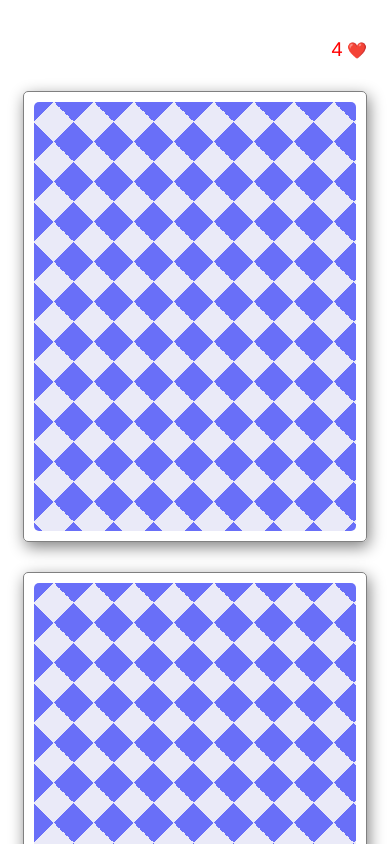
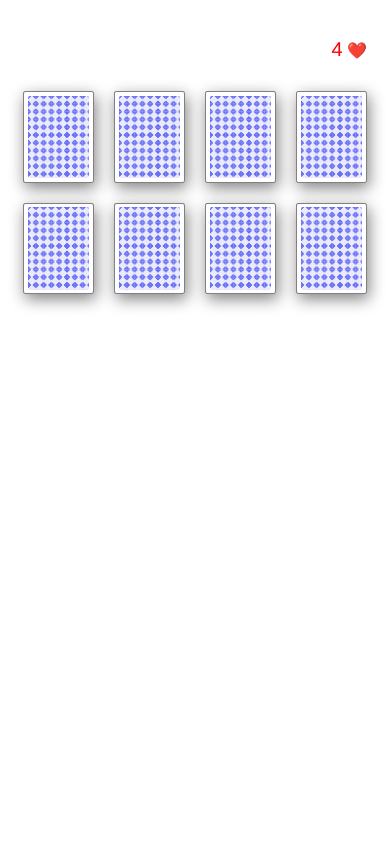
Before and after one commit to DavidEspinola/card-pair-game, a Vue app: page / in a window 390 px wide. Shown: the top 844 px of the page. Built offline with nearby package versions, Linux system fonts and the light colour scheme.

Commit message:
Responsive cards and emojis

```diff
--- a/src/components/Card/CardComponent.vue
+++ b/src/components/Card/CardComponent.vue
@@ -7,7 +7,11 @@ defineProps<{ card: Card }>()
 
 <template>
   <a href="" class="card">
-    <span v-if="card.isVisible" class="emoji" v-html="card.emoji"></span>
+    <div class="emoji" v-if="card.isVisible">
+      <svg viewBox="0 0 16 16">
+        <text x="50%" y="50%">{{ card.emoji }}</text>
+      </svg>
+    </div>
     <span v-else class="back"></span>
   </a>
 </template>
@@ -15,24 +19,35 @@ defineProps<{ card: Card }>()
 <style lang="sass" scoped>
 .card
   text-decoration: none
-  border-radius: 5px
+  border-radius: 3%
   border: 1px solid grey
   box-shadow: 2px 5px 16px 0px grey, 5px 5px 15px 5px rgba(0,0,0,0)
   aspect-ratio: 3 / 4
   display: flex
   justify-content: center
   align-items: center
-  padding: 10px
+  padding: 5%
   .emoji
-    font-size: 150px
+    width: 100%
+    height: 100%
+    svg
+      width: 100%
+      height: 100%
+      text
+        dominant-baseline: central
+        text-anchor: middle
+        width: 100%
+        height: 100%
+
   .back
     width: 100%
     height: 100%
-    border-radius: 5px
+    border-radius: 3%
     background-color: #e5e5f7
     opacity: 0.8
     background-image:  linear-gradient(135deg, #444cf7 25%, transparent 25%), linear-gradient(225deg, #444cf7 25%, transparent 25%), linear-gradient(45deg, #444cf7 25%, transparent 25%), linear-gradient(315deg, #444cf7 25%, #e5e5f7 25%)
-    background-position:  40px 0, 40px 0, 0 0, 0 0
-    background-size: 40px 40px
+    $patternSize: 2vw
+    background-position:  $patternSize 0, $patternSize 0, 0 0, 0 0
+    background-size: $patternSize $patternSize
     background-repeat: repeat
 </style>
--- a/src/components/Level/LevelComponent.vue
+++ b/src/components/Level/LevelComponent.vue
@@ -53,7 +53,9 @@ watchEffect(async () => {
         color: red
     .card-grid
       display: grid
-      grid-template-columns: repeat(auto-fill, minmax(200px, 1fr))
-      gap: 30px
+      gap: 20px
       margin: 15px
+      grid-template-columns: repeat(4, 1fr)
+      @media screen and (min-width: 1200px)
+        grid-template-columns: repeat(8, 1fr)
 </style>
```
